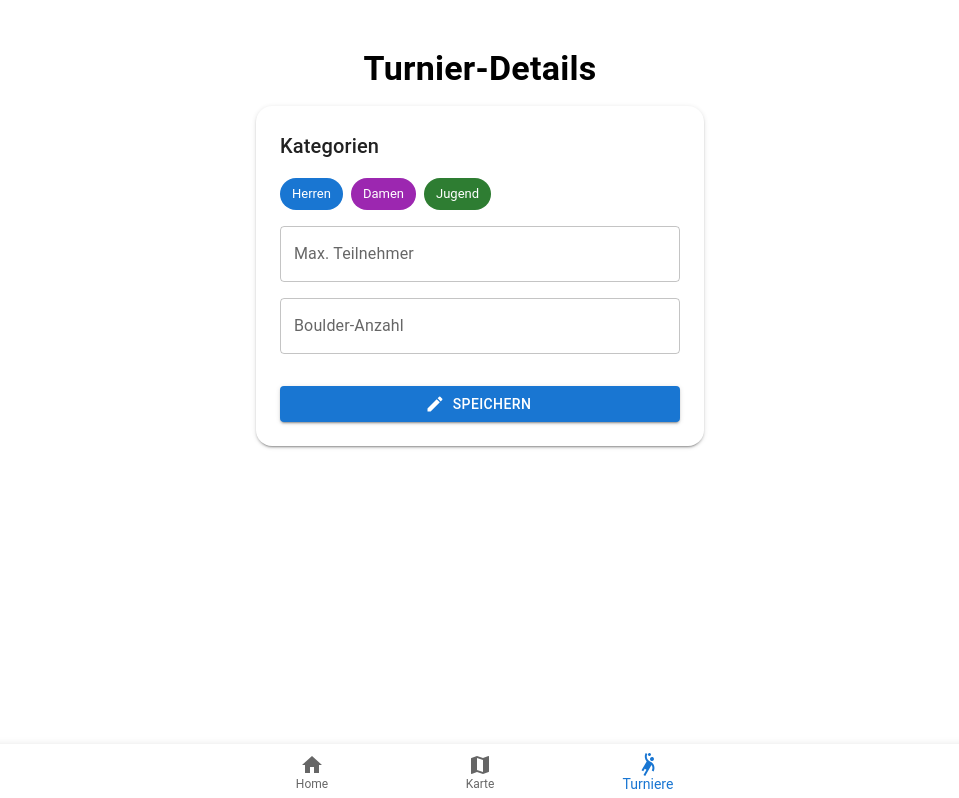
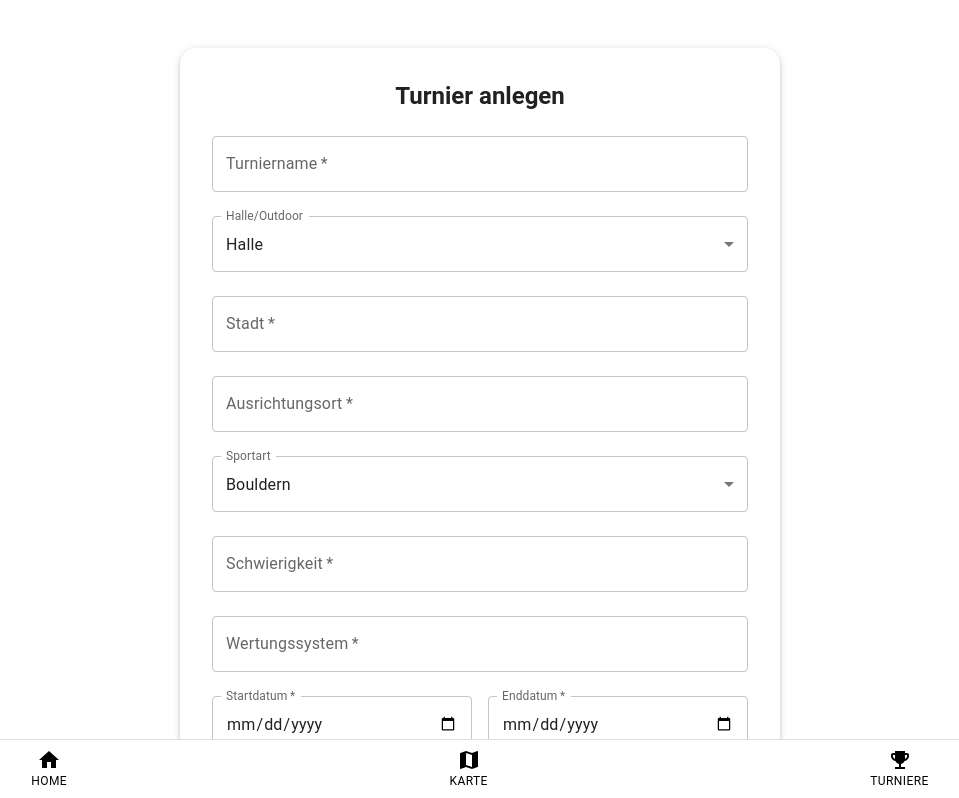
Before and after one commit to JonasFlachmann/ClimbingTurnamentAppPublic, a Next.js app: page /tournament-define in a window 1280 px wide. Shown: the top 798 px of the page, without its empty margins (160-1119 px from the left). Built offline with nearby package versions, Linux system fonts and the light colour scheme.

Commit message:
Update tournament-define.tsx

```diff
--- a/pages/tournament-define.tsx
+++ b/pages/tournament-define.tsx
@@ -1,56 +1,226 @@
-import React from "react";
-import { Box, Typography, TextField, Button, Paper, BottomNavigation, BottomNavigationAction, Chip } from "@mui/material";
+import React, { useState } from "react";
+import {
+  Box,
+  Paper,
+  Typography,
+  Button,
+  TextField,
+  Select,
+  MenuItem,
+  InputLabel,
+  FormControl,
+  Switch,
+  FormControlLabel,
+  Stack,
+} from "@mui/material";
 import HomeIcon from "@mui/icons-material/Home";
 import MapIcon from "@mui/icons-material/Map";
-import SportsHandballIcon from "@mui/icons-material/SportsHandball";
-import EditIcon from "@mui/icons-material/Edit";
-import Link from "next/link";
+import EmojiEventsIcon from "@mui/icons-material/EmojiEvents";
 import { useRouter } from "next/router";
 
 const TournamentDefinePage: React.FC = () => {
-  const [value, setValue] = React.useState(2);
   const router = useRouter();
+  const currentPath = router.pathname;
 
-  const handleSave = () => {
-    // Turnier-Details speichern...
-    router.push("/tournament-fill");
+  // State für alle Felder
+  const [name, setName] = useState("");
+  const [indoorOutdoor, setIndoorOutdoor] = useState("Halle");
+  const [city, setCity] = useState("");
+  const [venue, setVenue] = useState("");
+  const [sport, setSport] = useState("Bouldern");
+  const [difficulty, setDifficulty] = useState("");
+  const [scoring, setScoring] = useState("");
+  const [startDate, setStartDate] = useState("");
+  const [endDate, setEndDate] = useState("");
+  const [isPublic, setIsPublic] = useState(true);
+  const [description, setDescription] = useState("");
+
+  const handleCreate = () => {
+    // TODO: Turnier-Logik einbauen
+    alert("Turnier erfolgreich erstellt!");
+    router.push("/tournament-overview");
   };
 
   return (
-    <>
-      <Box sx={{ minHeight: "100vh", bgcolor: "background.default", px: 2, pb: 10, pt: 5, display: "flex", flexDirection: "column", alignItems: "center" }}>
-        <Typography variant="h4" sx={{ fontWeight: "bold", mb: 2, textAlign: "center" }}>
-          Turnier-Details
+    <Box sx={{ minHeight: "100vh", bgcolor: "background.default", pb: 10 }}>
+      <Box sx={{ maxWidth: 600, mx: "auto", pt: 5 }}>
+        <Paper elevation={3} sx={{ p: 4, borderRadius: 4 }}>
+          <Typography variant="h5" sx={{ fontWeight: "bold", mb: 3, textAlign: "center" }}>
+            Turnier anlegen
           </Typography>
-        <Paper elevation={2} sx={{ borderRadius: 4, p: 3, mb: 4, width: "100%", maxWidth: 400 }}>
-          <Typography variant="h6" sx={{ mb: 2 }}>Kategorien</Typography>
-          <Box sx={{ mb: 2, display: "flex", gap: 1, flexWrap: "wrap" }}>
-            <Chip label="Herren" color="primary" />
-            <Chip label="Damen" color="secondary" />
-            <Chip label="Jugend" color="success" />
-          </Box>
-          <TextField label="Max. Teilnehmer" type="number" fullWidth sx={{ mb: 2 }} />
-          <TextField label="Boulder-Anzahl" type="number" fullWidth sx={{ mb: 2 }} />
+          <Stack spacing={3}>
+            <TextField
+              label="Turniername"
+              variant="outlined"
+              value={name}
+              onChange={e => setName(e.target.value)}
+              fullWidth
+              required
+            />
+            <FormControl fullWidth>
+              <InputLabel id="indoor-outdoor-label">Halle/Outdoor</InputLabel>
+              <Select
+                labelId="indoor-outdoor-label"
+                value={indoorOutdoor}
+                label="Halle/Outdoor"
+                onChange={e => setIndoorOutdoor(e.target.value)}
+              >
+                <MenuItem value="Halle">Halle</MenuItem>
+                <MenuItem value="Outdoor">Outdoor</MenuItem>
+              </Select>
+            </FormControl>
+            <TextField
+              label="Stadt"
+              variant="outlined"
+              value={city}
+              onChange={e => setCity(e.target.value)}
+              fullWidth
+              required
+            />
+            <TextField
+              label="Ausrichtungsort"
+              variant="outlined"
+              value={venue}
+              onChange={e => setVenue(e.target.value)}
+              fullWidth
+              required
+            />
+            <FormControl fullWidth>
+              <InputLabel id="sport-label">Sportart</InputLabel>
+              <Select
+                labelId="sport-label"
+                value={sport}
+                label="Sportart"
+                onChange={e => setSport(e.target.value)}
+              >
+                <MenuItem value="Bouldern">Bouldern</MenuItem>
+                <MenuItem value="Klettern">Klettern</MenuItem>
+              </Select>
+            </FormControl>
+            <TextField
+              label="Schwierigkeit"
+              variant="outlined"
+              value={difficulty}
+              onChange={e => setDifficulty(e.target.value)}
+              fullWidth
+              required
+            />
+            <TextField
+              label="Wertungssystem"
+              variant="outlined"
+              value={scoring}
+              onChange={e => setScoring(e.target.value)}
+              fullWidth
+              required
+            />
+            <Stack direction="row" spacing={2}>
+              <TextField
+                label="Startdatum"
+                type="date"
+                value={startDate}
+                onChange={e => setStartDate(e.target.value)}
+                InputLabelProps={{ shrink: true }}
+                required
+                sx={{ width: "50%" }}
+              />
+              <TextField
+                label="Enddatum"
+                type="date"
+                value={endDate}
+                onChange={e => setEndDate(e.target.value)}
+                InputLabelProps={{ shrink: true }}
+                required
+                sx={{ width: "50%" }}
+              />
+            </Stack>
+            <FormControlLabel
+              control={
+                <Switch
+                  checked={isPublic}
+                  onChange={e => setIsPublic(e.target.checked)}
+                  color="primary"
+                />
+              }
+              label={isPublic ? "Öffentlich" : "Privat"}
+            />
+            <TextField
+              label="Turnierbeschreibung (optional)"
+              variant="outlined"
+              value={description}
+              onChange={e => setDescription(e.target.value)}
+              fullWidth
+              multiline
+              rows={3}
+            />
             <Button
               variant="contained"
               color="primary"
-            startIcon={<EditIcon />}
+              size="large"
+              sx={{ fontWeight: "bold", mt: 2 }}
+              onClick={handleCreate}
               fullWidth
-            sx={{ mt: 2 }}
-            onClick={handleSave}
             >
-            Speichern
+              Turnier erstellen
             </Button>
+          </Stack>
         </Paper>
       </Box>
-      <Paper sx={{ position: "fixed", bottom: 0, left: 0, right: 0, zIndex: 100 }} elevation={3}>
-        <BottomNavigation showLabels value={value} onChange={(_, newValue) => setValue(newValue)}>
-          <BottomNavigationAction label="Home" icon={<HomeIcon />} component={Link} href="/home" />
-          <BottomNavigationAction label="Karte" icon={<MapIcon />} component={Link} href="/map" />
-          <BottomNavigationAction label="Turniere" icon={<SportsHandballIcon />} component={Link} href="/tournament-overview" />
-        </BottomNavigation>
-      </Paper>
-    </>
+      {/* Footer identisch zu home.tsx */}
+      <Box
+        component="footer"
+        sx={{
+          position: "fixed",
+          left: 0,
+          bottom: 0,
+          width: "100%",
+          bgcolor: "background.paper",
+          borderTop: 1,
+          borderColor: "divider",
+          py: 1,
+          display: "flex",
+          justifyContent: "space-around",
+          alignItems: "center",
+          zIndex: 100,
+        }}
+      >
+        <Box sx={{ display: "flex", flexDirection: "column", alignItems: "center" }}>
+          <Button
+            color={currentPath === "/home" ? "primary" : "inherit"}
+            onClick={() => router.push("/home")}
+            sx={{ minWidth: 0, p: 0, display: "flex", flexDirection: "column" }}
+          >
+            <HomeIcon />
+            <Typography variant="caption" sx={{ fontWeight: currentPath === "/home" ? "bold" : "normal" }}>
+              Home
+            </Typography>
+          </Button>
+        </Box>
+        <Box sx={{ display: "flex", flexDirection: "column", alignItems: "center" }}>
+          <Button
+            color={currentPath === "/map" ? "primary" : "inherit"}
+            onClick={() => router.push("/map")}
+            sx={{ minWidth: 0, p: 0, display: "flex", flexDirection: "column" }}
+          >
+            <MapIcon />
+            <Typography variant="caption" sx={{ fontWeight: currentPath === "/map" ? "bold" : "normal" }}>
+              Karte
+            </Typography>
+          </Button>
+        </Box>
+        <Box sx={{ display: "flex", flexDirection: "column", alignItems: "center" }}>
+          <Button
+            color={currentPath === "/tournament-overview" ? "primary" : "inherit"}
+            onClick={() => router.push("/tournament-overview")}
+            sx={{ minWidth: 0, p: 0, display: "flex", flexDirection: "column" }}
+          >
+            <EmojiEventsIcon />
+            <Typography variant="caption" sx={{ fontWeight: currentPath === "/tournament-overview" ? "bold" : "normal" }}>
+              Turniere
+            </Typography>
+          </Button>
+        </Box>
+      </Box>
+    </Box>
   );
 };
 
```
Lines whose indentation alone changed are shown as unchanged.
